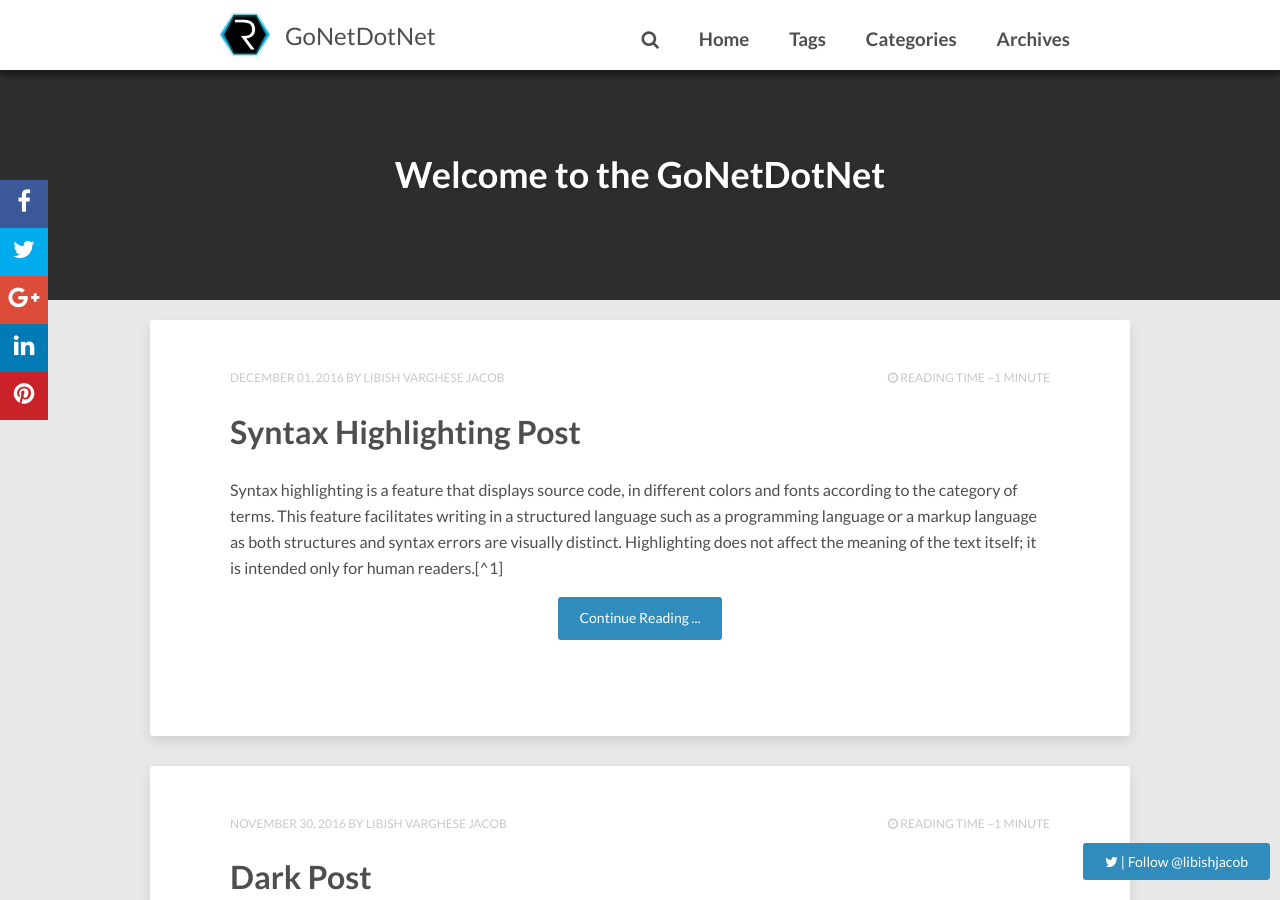
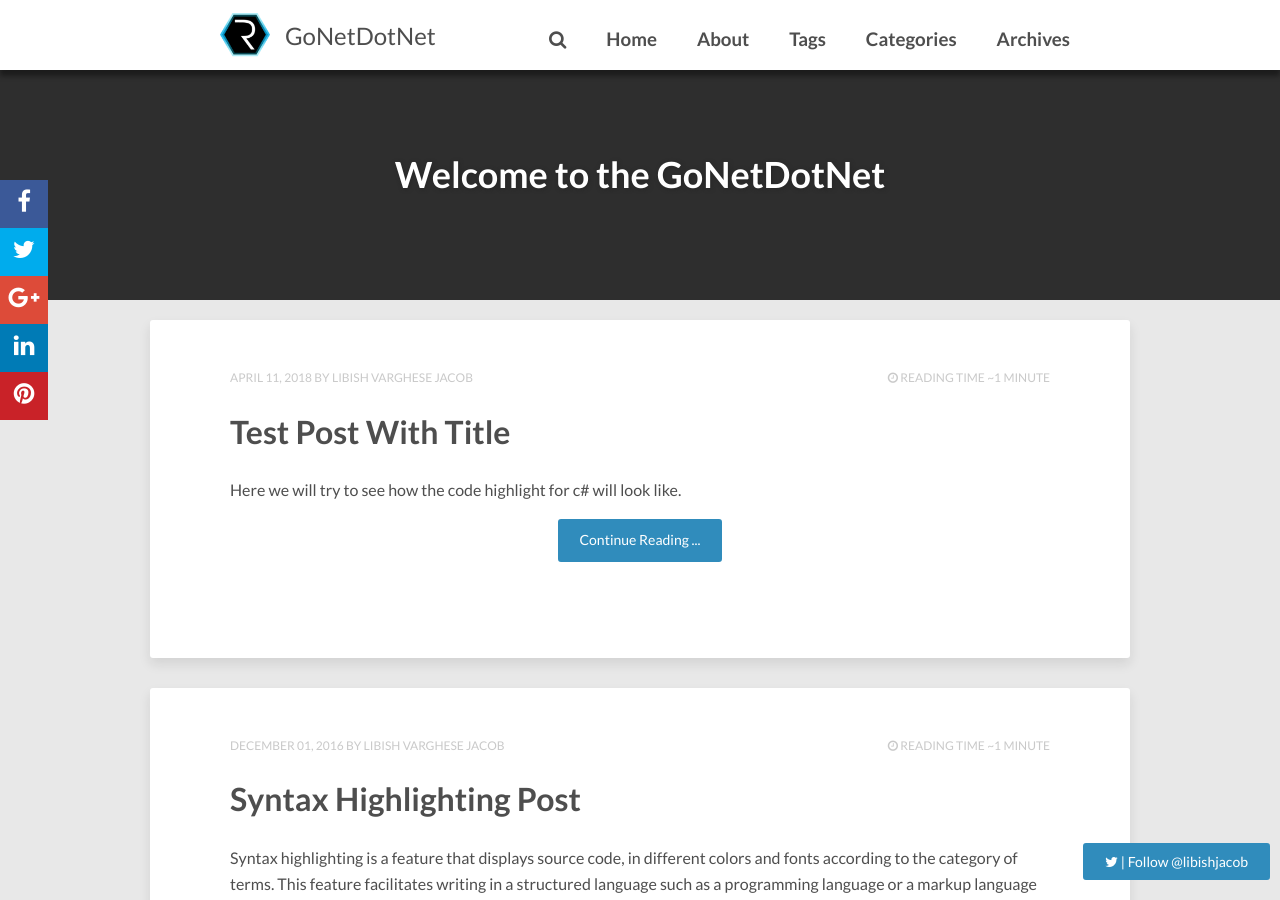
Before and after one commit to libish-jacob/Blog, a Jekyll site: the page built from index.html, in a window 1280 px wide and 900 px high. Built offline with Jekyll 4.4.1, drawn with Linux system fonts in a browser that asks for light colours; nearby versions of some CDN libraries; the list of posts is cut into pages by our own code; comment, search, counter and statistics services are not loaded.

Commit message:
About author improved.
About author improved.

```diff
--- a/_config.yml
+++ b/_config.yml
@@ -24,6 +24,8 @@
  #   url: 'http://github.com/aron-bordin/neo-hpstr-jekyll-theme'
  # - title: 'Install'
  #   url: 'http://github.com/aron-bordin/neo-hpstr-jekyll-theme#installation'
+  - title : 'About'
+    url: '/about'
   - title: 'Tags'
     url: '/tags'
   - title: 'Categories'
@@ -48,7 +50,7 @@
   name:           Libish Varghese Jacob
 #  site:           http://aronbordin.com
   avatar:         images/libish.jpg
-  bio:            "A programmer trying to help out the software community with tools to break down the information silo that slows down software innovation and progress."
+  bio:            "My name is Libish Varghese Jacob and I am currently working as a lead engineer in one of the leading wind turbine manufacturing firm. I have wide range of interests and getting my hands dirty in technology is one among them. I use this website primarily as my own knowledge base. I share my experiments and experience to public via this site so that it might help someone who is walking the way I already did. The suggestions expressed here is the best to my knowledge at the time of writing it and this may not necessarily be the best possible solution. I would pretty much appreciate if you could comment on it to bring into my notice what could have been better."
   email:          libi.32@gmail.com
   # Twitter nick for use in Twitter cards and follow button.
   twitter: libishjacob # if no twitter in this config, the twitter follow button will be removed
--- /dev/null
+++ b/_posts/2018-04-11-test-post-with-title.md
@@ -0,0 +1,23 @@
+---
+layout: post
+title: Test Post With Title
+modified:
+categories:
+description: TEst post dscription
+tags: []
+image:
+  feature:
+  credit:
+  creditlink:
+comments:
+share:
+date: 2018-04-11T05:15:42-04:00
+---
+
+Here we will try to see how the code highlight for c# will look like.
+
+
+
+{% highlight ruby %}
+private int i =0;
+{% endhighlight %}
```
Also changed, not shown: _posts/2016-11-26-sample-post-images.md (+1 -1 lines), about.html (renamed from about.md).
